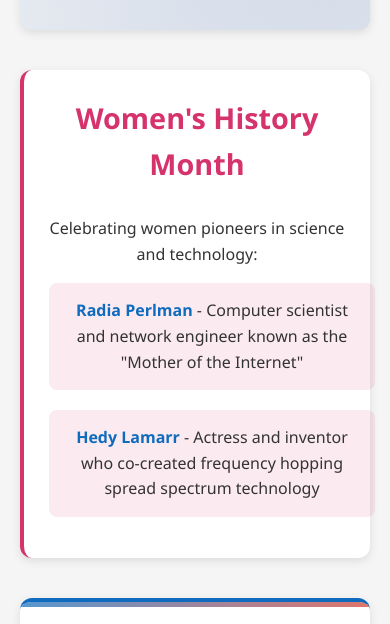
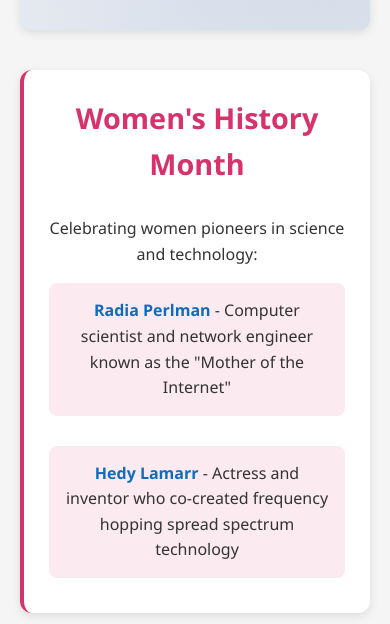
Before and after one commit to zsintech/popsci.ai, a plain HTML site: page index.html in a window 390 px wide. Shown: the part 436-1060 px from the top of the page. Drawn offline with Linux system fonts and the light colour scheme.

Commit message:
Description of your changes

```diff
--- a/index.html
+++ b/index.html
@@ -319,6 +319,8 @@
                 box-shadow: var(--card-shadow);
                 text-align: center;
                 border-left: 4px solid #d6336c;
+                overflow: hidden;
+                position: relative;
             }
 
             .womens-history-month h3 {
@@ -330,10 +332,12 @@
             .womens-history-month ul {
                 list-style: none;
                 padding: 0;
+                margin: 0 auto;
                 display: flex;
                 flex-wrap: wrap;
                 justify-content: center;
                 gap: 20px;
+                max-width: 100%;
             }
 
             .womens-history-month li {
@@ -344,6 +348,8 @@
                 flex: 1;
                 min-width: 250px;
                 max-width: 400px;
+                box-sizing: border-box;
+                margin-bottom: 10px;
             }
 
             .womens-history-month li:hover {
@@ -355,6 +361,8 @@
                 color: var(--secondary-color);
                 text-decoration: none;
                 font-weight: 600;
+                display: inline-block;
+                word-break: break-word;
             }
 
             .womens-history-month a:hover {
@@ -366,10 +374,14 @@
                 .womens-history-month ul {
                     flex-direction: column;
                     align-items: center;
+                    width: 100%;
                 }
 
                 .womens-history-month li {
                     width: 100%;
+                    max-width: 100%;
+                    margin-right: 0;
+                    margin-left: 0;
                 }
             }
         </style>
```
